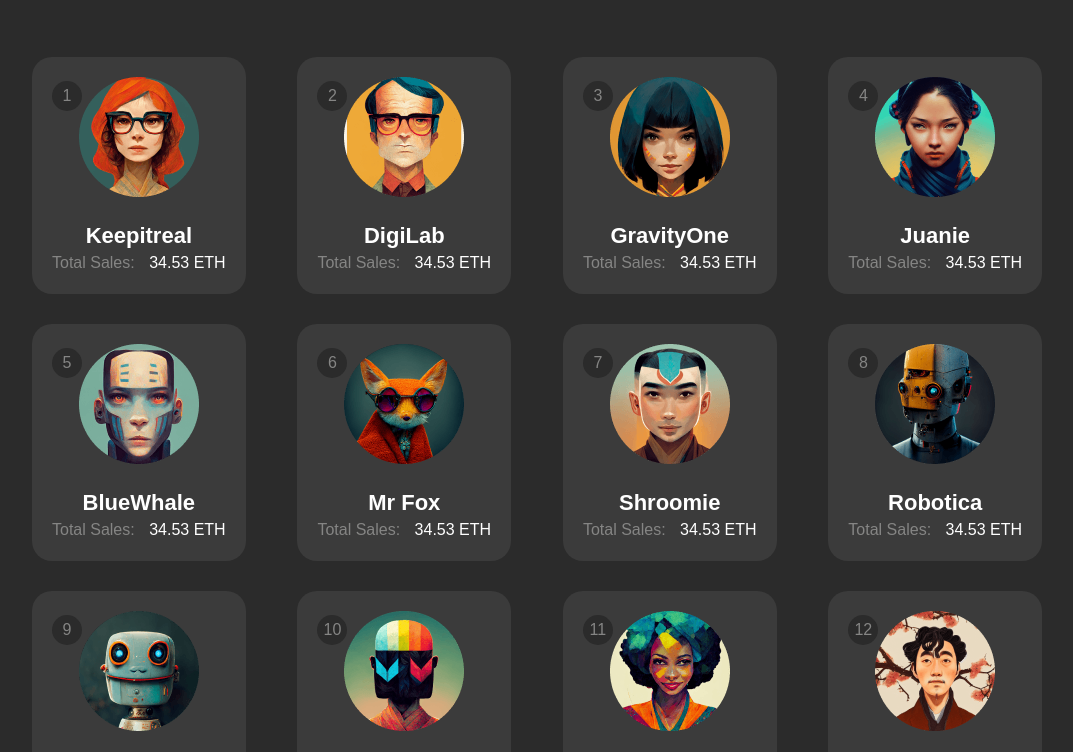
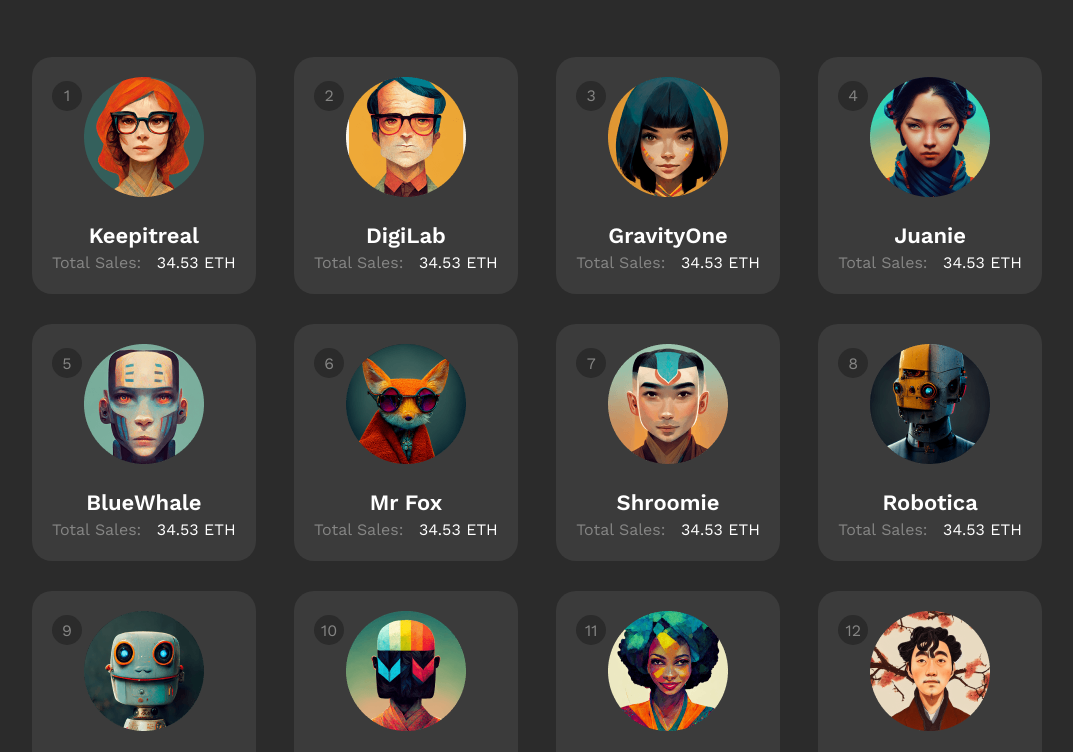
Before and after one commit to Muhammadbobur3/scss-starter, a plain HTML site: page index.html in a window 1280 px wide. Shown: the part 174-926 px from the top of the page, without its empty margins (103-1176 px from the left). Drawn offline with Linux system fonts and the light colour scheme.

Commit message:
resolve conflict

```diff
--- a/index.html
+++ b/index.html
@@ -3,8 +3,8 @@
   <head>
     <meta charset="UTF-8" />
     <meta name="viewport" content="width=device-width, initial-scale=1.0" />
-    <link rel="stylesheet" href="css/styles.css" />
     <title>Document</title>
+    <link rel="stylesheet" href="./css/styles.css" />
   </head>
   <body>
     <section class="creators">
--- a/scss/_container.scss
+++ b/scss/_container.scss
@@ -1,6 +1,6 @@
 .container {
-  max-width: 1050px;
+  max-width: 1090px;
   width: 100%;
-  padding: 0 20px;
+  padding: 0px 20px;
   margin: 0 auto;
 }
--- a/scss/_fonts.scss
+++ b/scss/_fonts.scss
@@ -0,0 +1,32 @@
+/* space-mono-regular - latin */
+@font-face {
+  font-display: swap; /* Check https://developer.mozilla.org/en-US/docs/Web/CSS/@font-face/font-display for other options. */
+  font-family: "Space Mono";
+  font-style: normal;
+  font-weight: 400;
+  src: url("../fonts/space-mono-v13-latin-regular.woff2") format("woff2"); /* Chrome 36+, Opera 23+, Firefox 39+, Safari 12+, iOS 10+ */
+}
+/* space-mono-700 - latin */
+@font-face {
+  font-display: swap; /* Check https://developer.mozilla.org/en-US/docs/Web/CSS/@font-face/font-display for other options. */
+  font-family: "Space Mono";
+  font-style: normal;
+  font-weight: 700;
+  src: url("../fonts/space-mono-v13-latin-700.woff2") format("woff2"); /* Chrome 36+, Opera 23+, Firefox 39+, Safari 12+, iOS 10+ */
+}
+/* work-sans-regular - latin */
+@font-face {
+  font-display: swap; /* Check https://developer.mozilla.org/en-US/docs/Web/CSS/@font-face/font-display for other options. */
+  font-family: "Work Sans";
+  font-style: normal;
+  font-weight: 400;
+  src: url("../fonts/work-sans-v19-latin-regular.woff2") format("woff2"); /* Chrome 36+, Opera 23+, Firefox 39+, Safari 12+, iOS 10+ */
+}
+/* work-sans-600 - latin */
+@font-face {
+  font-display: swap; /* Check https://developer.mozilla.org/en-US/docs/Web/CSS/@font-face/font-display for other options. */
+  font-family: "Work Sans";
+  font-style: normal;
+  font-weight: 600;
+  src: url("../fonts/work-sans-v19-latin-600.woff2") format("woff2"); /* Chrome 36+, Opera 23+, Firefox 39+, Safari 12+, iOS 10+ */
+}
--- /dev/null
+++ b/scss/_generals.scss
@@ -0,0 +1,13 @@
+* {
+  margin: 0;
+  padding: 0;
+  box-sizing: border-box;
+  text-decoration: none;
+}
+
+body {
+  font-family: "Work Sans", Arial, sans-serif;
+  background-color: #2b2b2b;
+  color: #fff;
+  overflow-x: hidden;
+}
--- a/scss/styles.scss
+++ b/scss/styles.scss
@@ -1,5 +1,5 @@
 @import "fonts.scss";
-@import "variables.scss";
-@import "general.scss";
+@import "veriables.scss";
 @import "container.scss";
-@import "blocks/blocks-all";
+@import "generals.scss";
+@import "blocks/blocks-all.scss";
```
Also changed, not shown: css/styles.css, fonts/space-mono-v13-latin-700.woff2 (added), fonts/space-mono-v13-latin-regular.woff2 (added), fonts/work-sans-v19-latin-600.woff2 (added), fonts/work-sans-v19-latin-regular.woff2 (added), scss/_variables.scss (deleted), scss/_veriables.scss (added), scss/blocks/_hero.scss (added), 1 other file.
